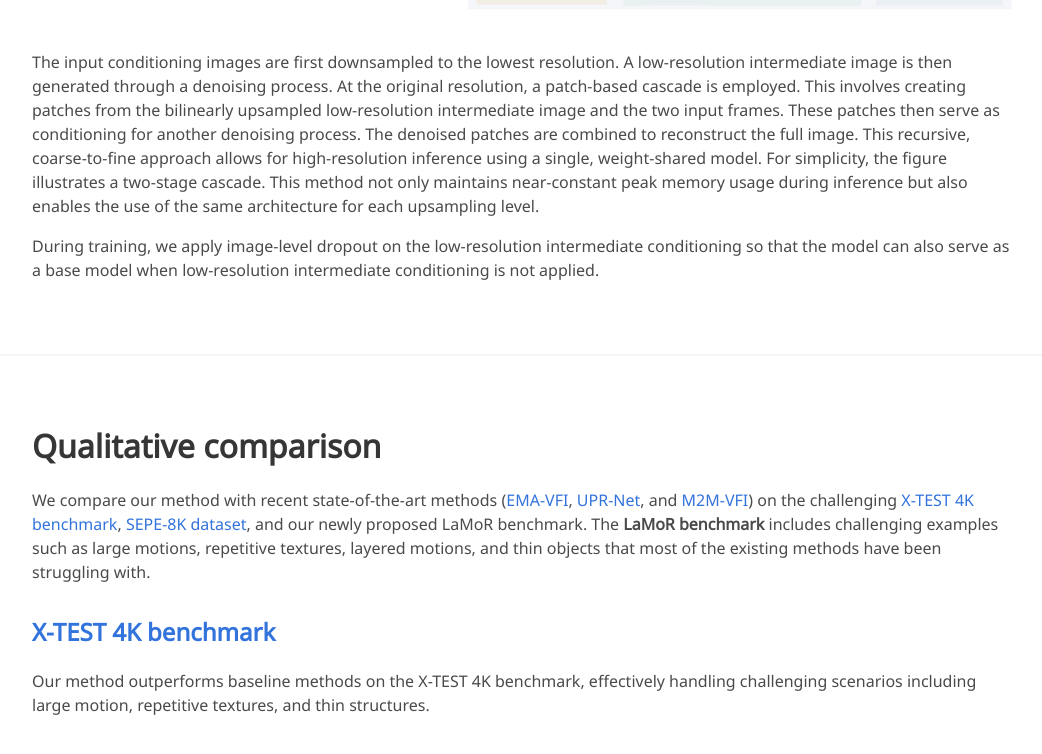
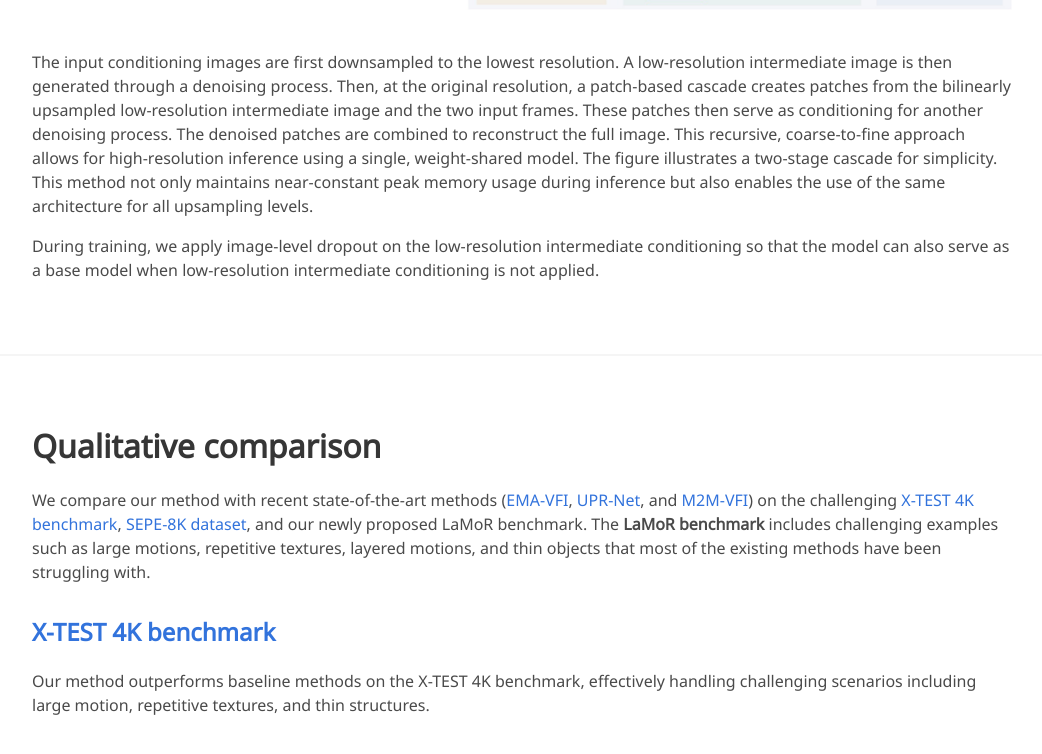
Before and after one commit to hifi-diffusion/hifi-diffusion.github.io, a plain HTML site: page index.html in a window 1280 px wide. Shown: the part 1733-2487 px from the top of the page, without its empty margins (118-1160 px from the left). Drawn offline with nearby package versions, Linux system fonts and the light colour scheme; grey boxes are pictures that could not be loaded; some icons are missing; files whose address does not match are found by name; a web font is replaced by a local one.

Commit message:
Update index.html

```diff
--- a/index.html
+++ b/index.html
@@ -161,10 +161,9 @@
       <img class="network-architecture-fig-large" src="./static/image/architecture_figure/patch-based-cascade.jpg" alt="cascade_training"/>
       <div style="height: 10px;"></div> <br>
       <p>
-        The input conditioning images are first downsampled to the lowest resolution. A low-resolution intermediate image is then generated through a denoising process. At the original resolution, a patch-based cascade is employed. This involves creating patches from the bilinearly upsampled low-resolution intermediate image and the two input frames. These patches then serve as conditioning for another denoising process. The denoised patches are combined to reconstruct the full image.
+        The input conditioning images are first downsampled to the lowest resolution. A low-resolution intermediate image is then generated through a denoising process. Then, at the original resolution, a patch-based cascade creates patches from the bilinearly upsampled low-resolution intermediate image and the two input frames. These patches then serve as conditioning for another denoising process. The denoised patches are combined to reconstruct the full image.
 
-        This recursive, coarse-to-fine approach allows for high-resolution inference using a single, weight-shared model.  For simplicity, the figure illustrates a two-stage cascade. This method not only maintains near-constant peak memory usage during inference but also enables the use of the same architecture for each upsampling level.
-
+        This recursive, coarse-to-fine approach allows for high-resolution inference using a single, weight-shared model.  The figure illustrates a two-stage cascade for simplicity. This method not only maintains near-constant peak memory usage during inference but also enables the use of the same architecture for all upsampling levels.
       </p>
       <p>
         During training, we apply image-level dropout on the low-resolution intermediate conditioning so that the model can also serve as a base model when low-resolution intermediate conditioning is not applied.
```
